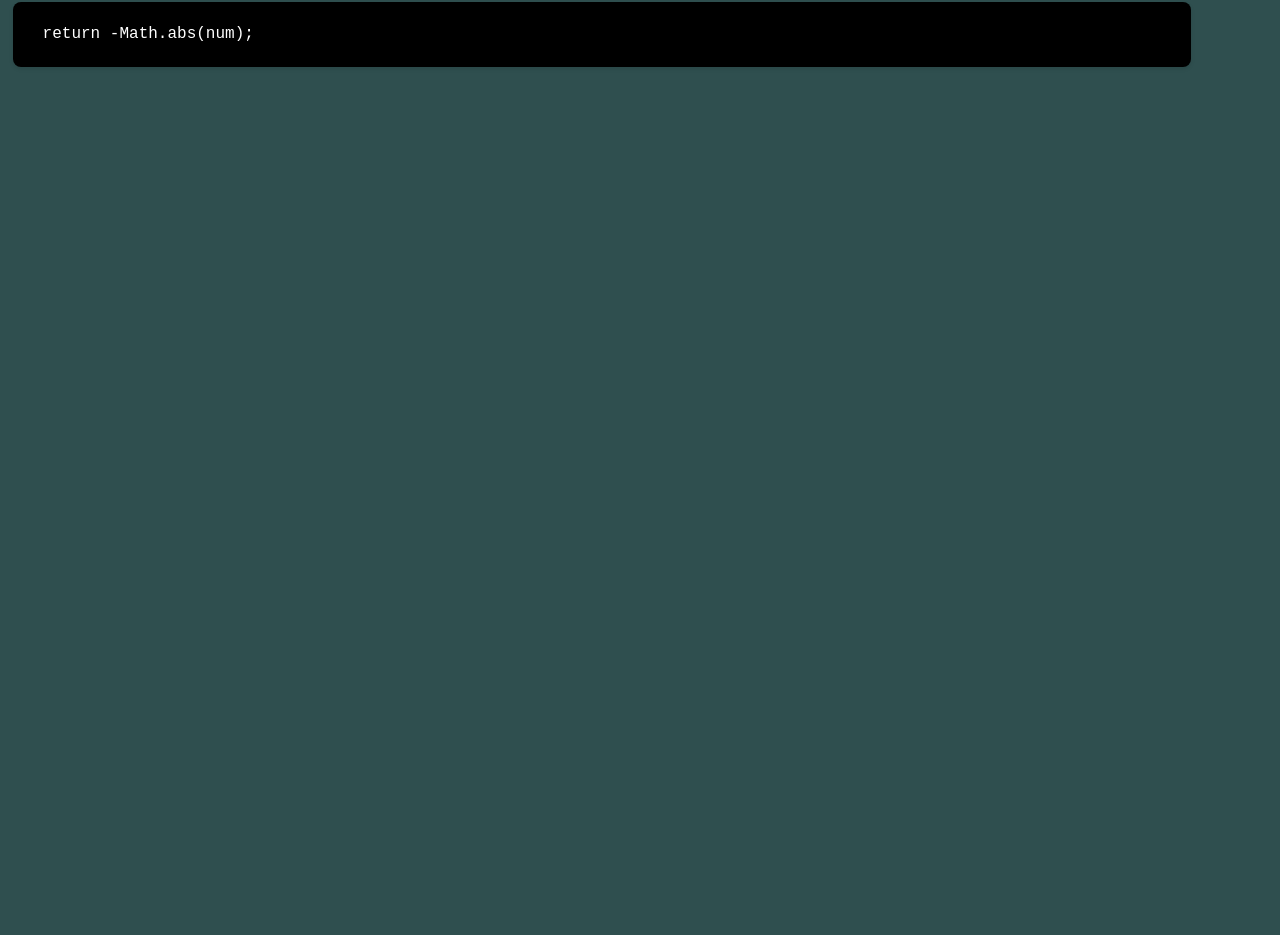
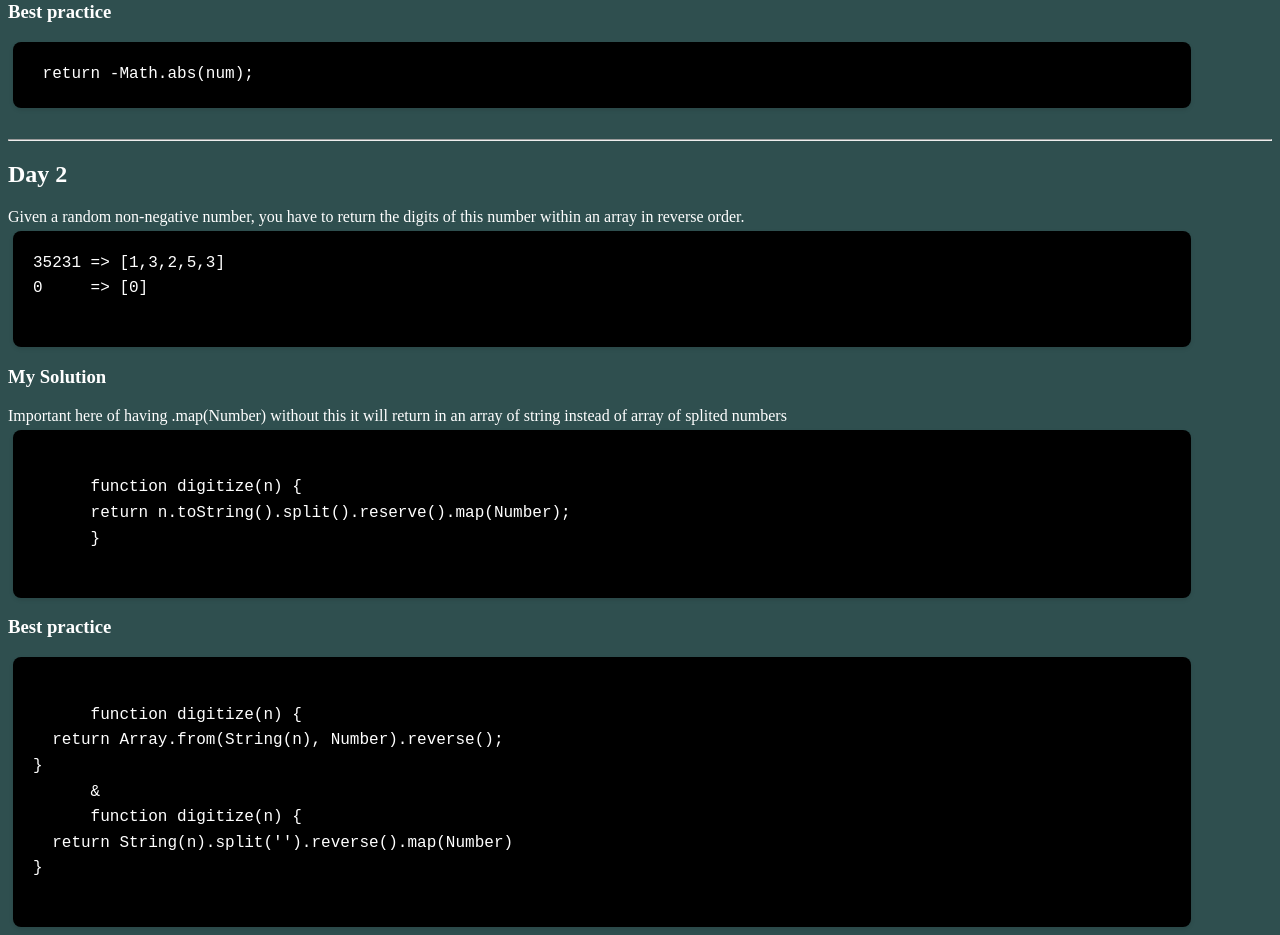
Before and after one commit to ChonCanCode/03-chon-codex, a React (Vite) app: page / in a window 1280 px wide. Shown: the part 636-1571 px from the top of the page. Before the commit the page ends 800 px from the top, so only its background shows below. Built offline with nearby package versions, Linux system fonts and the light colour scheme.

Commit message:
day2 challenge completed

```diff
--- a/src/App.tsx
+++ b/src/App.tsx
@@ -4,20 +4,21 @@ function App() {
   return (
     <>
       <h1>JavaScript Daily Challenge</h1>
-
+      <br />
+      <hr />
       <h2>Day 1</h2>
       <span>
         In this simple assignment you are given a number and have to make it
         negative. But maybe the number is already negative?
       </span>
       <code>
-        makeNegative(1); // return -1 <br />
-        makeNegative(-5); // return -5 <br />
-        makeNegative(0); // return 0 <br />
-        makeNegative(0.12); // return -0.12
+        {`makeNegative(1); // return -1
+makeNegative(-5); // return -5
+makeNegative(0); // return 0
+makeNegative(0.12); // return -0.12`}
       </code>
 
-      <h2>Solution</h2>
+      <h3>My Solution</h3>
       <code>
         {`function makeNegative(num) {
   if (num <= 0) {
@@ -29,6 +30,46 @@ function App() {
       </code>
       <h3>Best practice</h3>
       <code>{` return -Math.abs(num);`}</code>
+      <br />
+      <hr />
+      <h2>Day 2</h2>
+      <span>
+        Given a random non-negative number, you have to return the digits of
+        this number within an array in reverse order.
+      </span>
+      <code>
+        {`35231 => [1,3,2,5,3]
+0     => [0]
+      `}
+      </code>
+
+      <h3>My Solution</h3>
+      <span>
+        Important here of having .map(Number) without this it will return in an
+        array of string instead of array of splited numbers
+      </span>
+      <code>
+        {`
+      function digitize(n) {
+      return n.toString().split().reserve().map(Number);
+      }
+      `}
+      </code>
+
+      <h3>Best practice</h3>
+      <code>
+        {`
+      function digitize(n) {
+  return Array.from(String(n), Number).reverse();
+}
+      `}
+        &
+        {`
+      function digitize(n) {
+  return String(n).split('').reverse().map(Number)
+}
+      `}
+      </code>
     </>
   );
 }
--- /dev/null
+++ b/src/js-daily/code-playground.js
@@ -0,0 +1,5 @@
+const reverse = (n) => {
+  return parseInt(n.toString().split("").reverse().join(""), 10);
+};
+
+console.log(reverse(1234));
```
Also changed, not shown: src/js-daily/01.tsx (deleted).
